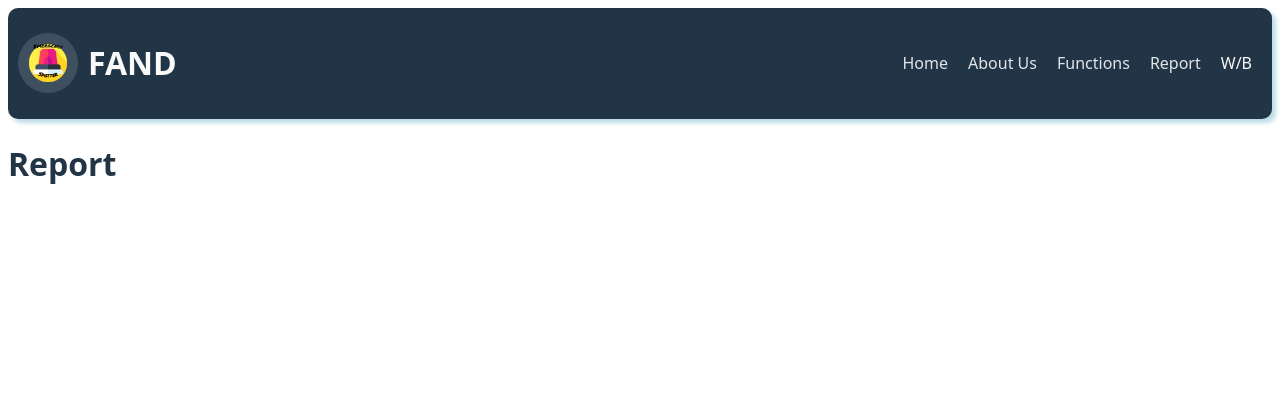
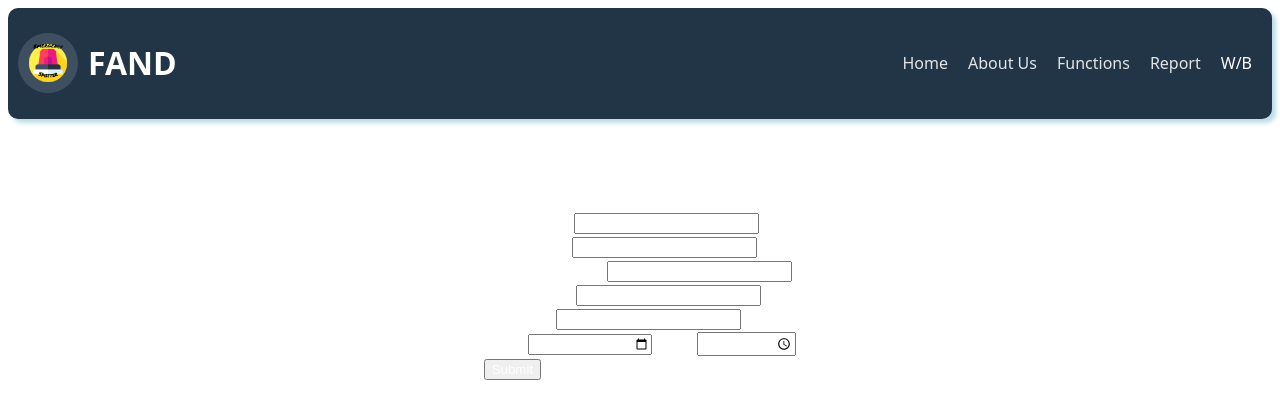
Before and after one commit to LeDuyhungC/Emergency-Spotter, a React (Vite) app: page /report in a window 1280 px wide. Shown: the top 418 px of the page. Built offline with nearby package versions, Linux system fonts and the light colour scheme.

Commit message:
Report template

```diff
--- a/src/components/Body_Report.jsx
+++ b/src/components/Body_Report.jsx
@@ -4,8 +4,18 @@ export default function Body_Report() {
     return (
         <>
         <body>
-            <div>
+            <div className="report_div">
                 <h1>Report</h1>
+                <form>
+
+                    <section>First Name: <input type = "text"></input></section>
+                    <section>Last Name: <input type = "text"></input></section>
+                    <section>Personnel Type: <input type = "text"></input></section>
+                    <section>Emergency: <input type = "text"></input></section>
+                    <section>Location: <input type = "text"></input></section>
+                    <section>Date: <input type = "date"></input>Time: <input type = "time"></input></section>
+                    <input type = "submit"></input>
+                </form>
             </div>
         </body>
         </>
--- a/src/css/Body_Report.css
+++ b/src/css/Body_Report.css
@@ -0,0 +1,7 @@
+* {
+    color: white;
+}
+
+.report_div {
+    justify-items: center;
+}
```
